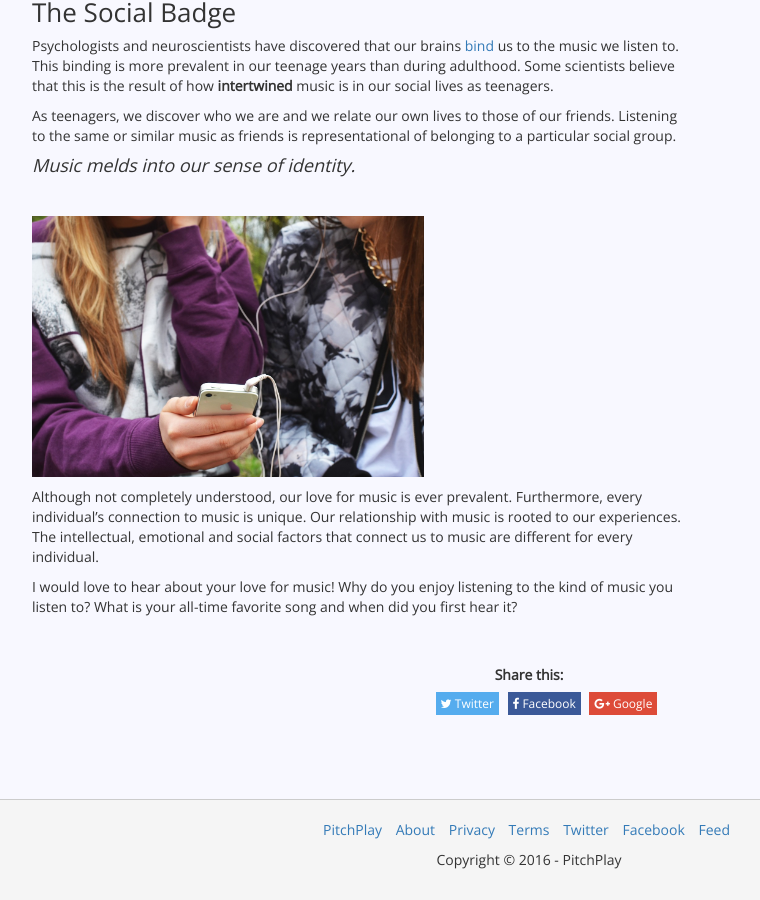
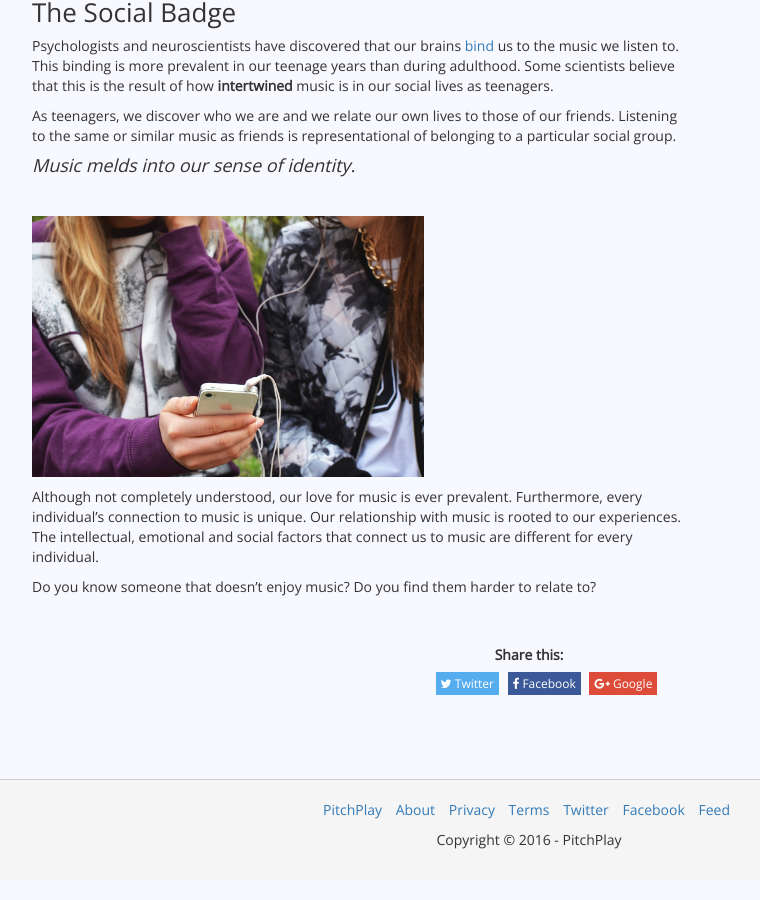
Before and after one commit to pitchplay/blog-content, a Jekyll site: the page built from _posts/2016-06-08-music-the-feel-good-drug.md, in a window 1280 px wide and 900 px high, scrolled down 1035 px. Shown: the whole window, without its empty margins (111-871 px from the left). Built offline with Jekyll 4.4.1, drawn with Linux system fonts in a browser that asks for light colours; nearby versions of some CDN libraries; a script that is not in the unit is left out; comment, search, counter and statistics services are not loaded; some of the changed text lies outside the part shown.

Commit message:
change date to be today's

```diff
--- a/_posts/2016-05-26-music-the-feel-good-drug.md
+++ b/_posts/2016-06-08-music-the-feel-good-drug.md
@@ -35,4 +35,4 @@ As teenagers, we discover who we are and we relate our own lives to those of our
 
 Although not completely understood, our love for music is ever prevalent. Furthermore, every individual’s connection to music is unique. Our relationship with music is rooted to our experiences. The intellectual, emotional and social factors that connect us to music are different for every individual.
 
-I would love to hear about your love for music! Why do you enjoy listening to the kind of music you listen to? What is your all-time favorite song and when did you first hear it?
+Do you know someone that doesn't enjoy music? Do you find them harder to relate to?
```
